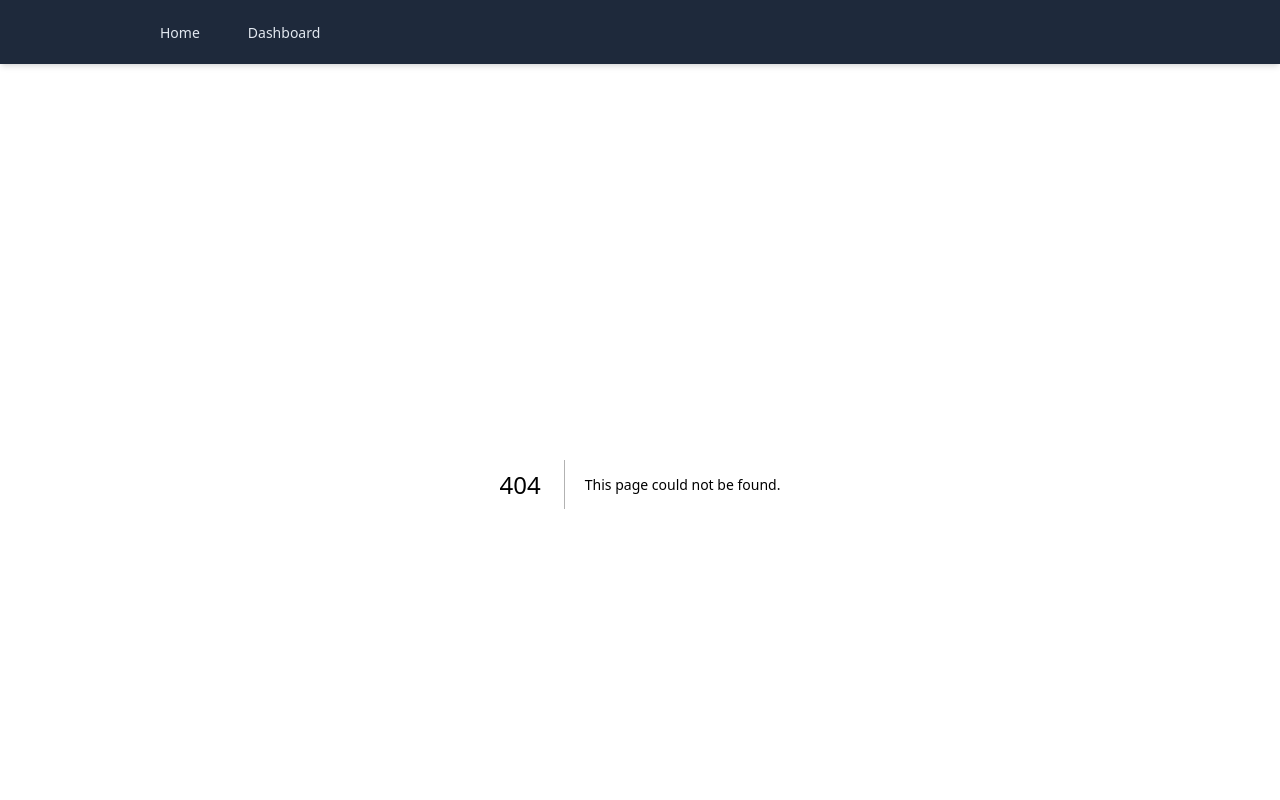
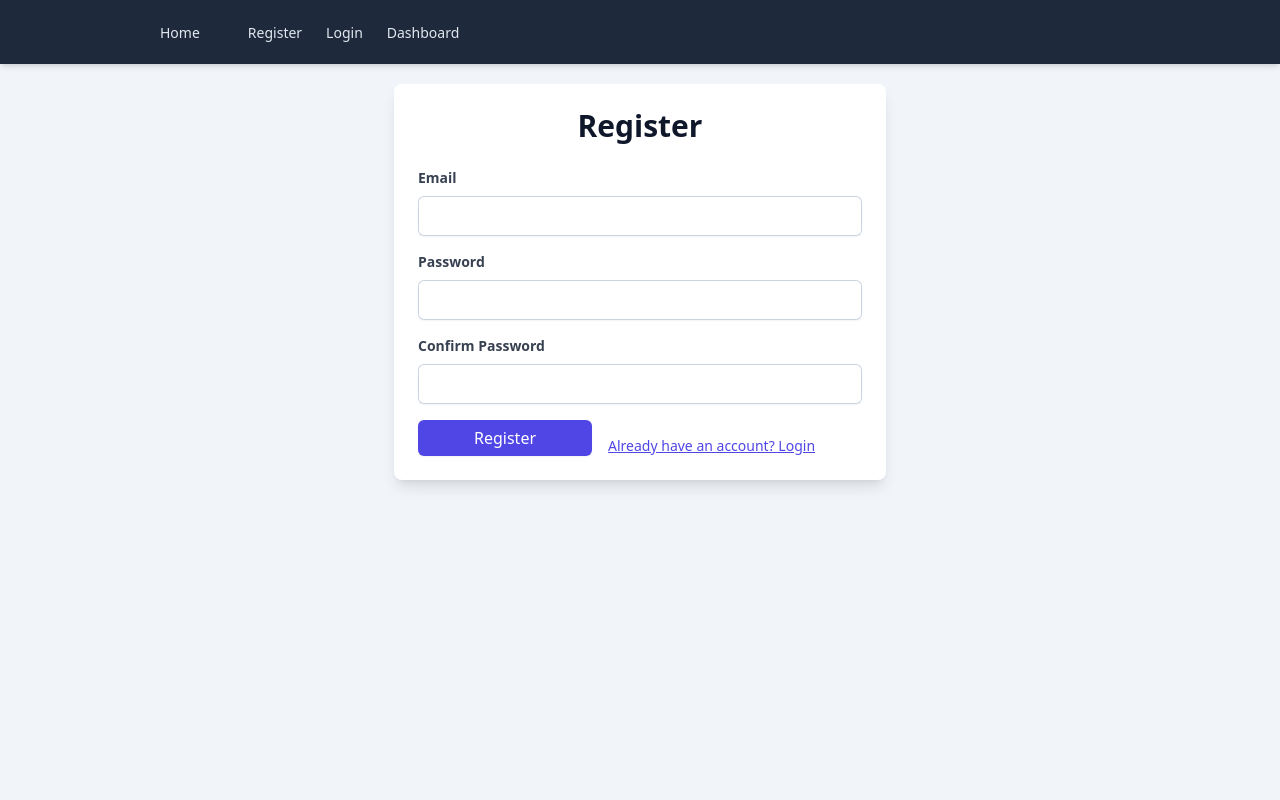
Before and after one commit to rafi021/next_blog_crash, a Next.js app: page /register in a window 1280 px wide. Before the commit this address had no page. Shown: the top 800 px of the page. Built offline with nearby package versions, Linux system fonts and the light colour scheme.

Commit message:
register form

```diff
--- /dev/null
+++ b/src/app/(auth)/login/page.jsx
@@ -0,0 +1,9 @@
+import React from 'react'
+
+const Login = () => {
+    return (
+        <div>Login</div>
+    )
+}
+
+export default Login
--- /dev/null
+++ b/src/app/(auth)/register/page.jsx
@@ -0,0 +1,55 @@
+import Link from "next/link"
+
+const Register = () => {
+    return (
+        <div className='container w-1/2'>
+            <h1 className='title'>Register</h1>
+
+            <form action="" className='space-y-4'>
+                <div className="">
+                    <label htmlFor="email" className="block text-gray-700 text-sm font-bold mb-2">
+                        Email
+                    </label>
+                    <input
+                        type="email"
+                        id="email"
+                        name="email"
+                        className="shadow appearance-none border rounded w-full py-2 px-3 text-gray-700 focus:outline-none focus:shadow-outline"
+                    />
+                </div>
+                <div className="">
+                    <label htmlFor="password" className="block text-gray-700 text-sm font-bold mb-2">
+                        Password
+                    </label>
+                    <input
+                        type="password"
+                        id="password"
+                        name="password"
+                        className="shadow appearance-none border rounded w-full py-2 px-3 text-gray-700 focus:outline-none focus:shadow-outline"
+                    />
+                </div>
+                <div className="">
+                    <label htmlFor="confirmPassword" className="block text-gray-700 text-sm font-bold mb-2">
+                        Confirm Password
+                    </label>
+                    <input
+                        type="password"
+                        id="confirmPassword"
+                        name="confirmPassword"
+                        className="shadow appearance-none border rounded w-full py-2 px-3 text-gray-700 focus:outline-none focus:shadow-outline"
+                    />
+                </div>
+                <div className="flex items-end gap-4">
+                    <button className='btn-primary'>
+                        Register
+                    </button>
+                    <Link href='/' className="text-link">
+                        Already have an account? Login
+                    </Link>
+                </div>
+            </form>
+        </div>
+    )
+}
+
+export default Register
--- a/src/app/layout.jsx
+++ b/src/app/layout.jsx
@@ -12,9 +12,17 @@ export default function RootLayout({ children }) {
               <li>
                 <Link className="nav-link" href="/">Home</Link>
               </li>
-              <li>
-                <Link className="nav-link" href="/dashboard">Dashboard</Link>
-              </li>
+              <div className="flex">
+                <li>
+                  <Link className="nav-link" href="/register">Register</Link>
+                </li>
+                <li>
+                  <Link className="nav-link" href="/login">Login</Link>
+                </li>
+                <li>
+                  <Link className="nav-link" href="/dashboard">Dashboard</Link>
+                </li>
+              </div>
             </ul>
           </nav>
         </header>
```
